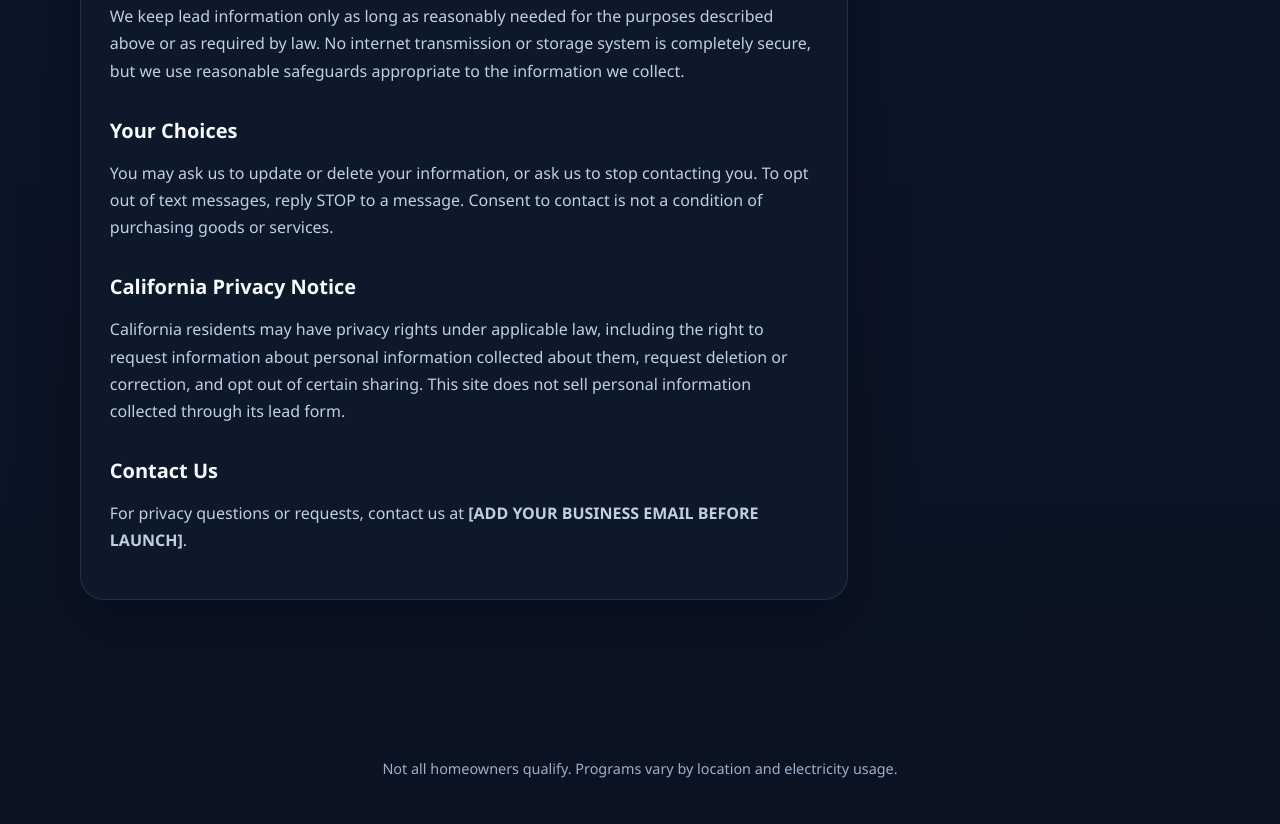
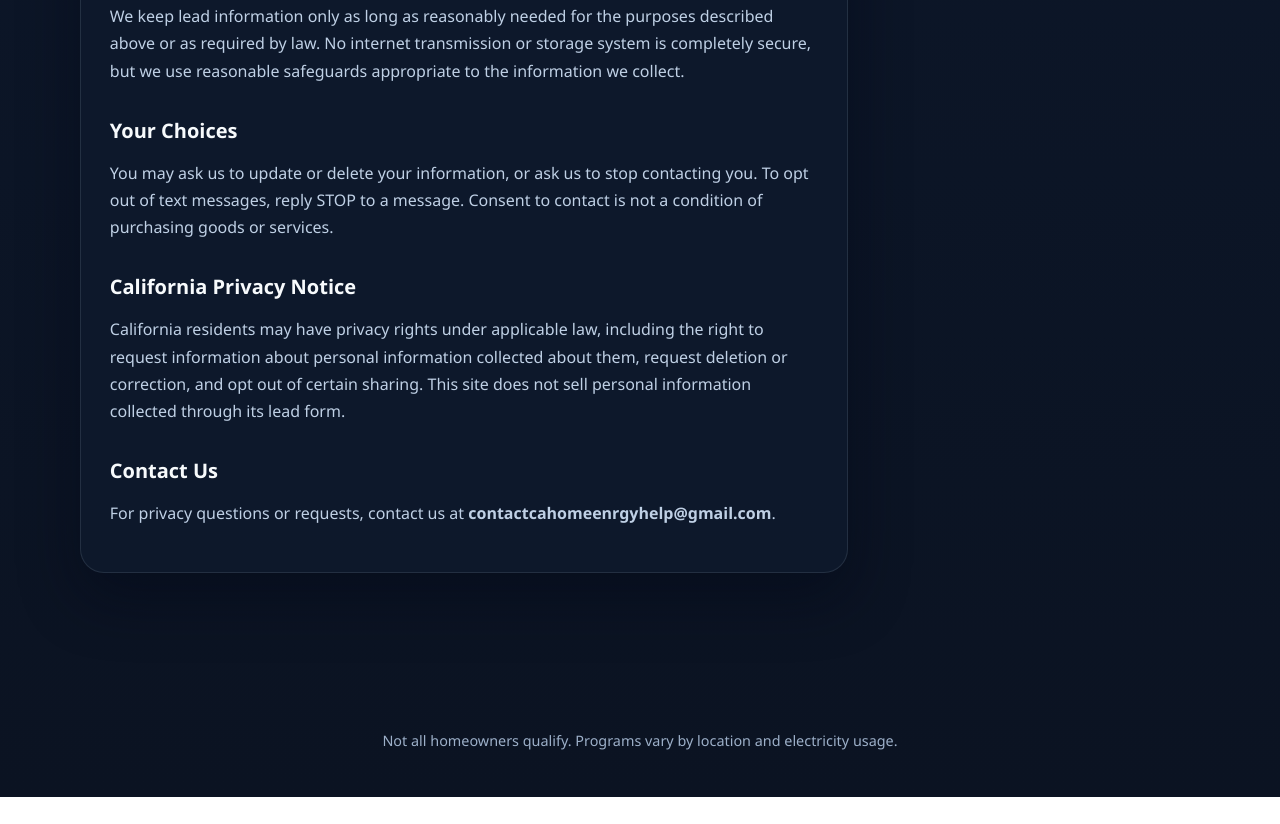
Before and after one commit to jetzordaz/LandingPage, a plain HTML site: page privacy.html in a window 1280 px wide. Shown: the part 911-1735 px from the top of the page. After the commit the page ends 1708 px from the top, so only its background shows below. Drawn offline with Linux system fonts and the light colour scheme.

Commit message:
Update business email

```diff
--- a/privacy.html
+++ b/privacy.html
@@ -45,7 +45,7 @@
           <p>California residents may have privacy rights under applicable law, including the right to request information about personal information collected about them, request deletion or correction, and opt out of certain sharing. This site does not sell personal information collected through its lead form.</p>
 
           <h2>Contact Us</h2>
-          <p>For privacy questions or requests, contact us at <strong>[ADD YOUR BUSINESS EMAIL BEFORE LAUNCH]</strong>.</p>
+          <p>For privacy questions or requests, contact us at <strong>contactcahomeenrgyhelp@gmail.com</strong>.</p>
         </article>
 
         <article class="policy-copy" id="spanishPolicy" hidden lang="es">
@@ -68,7 +68,7 @@
           <p>Los residentes de California pueden tener derechos de privacidad conforme a la ley aplicable, incluido el derecho de solicitar informacion sobre los datos recopilados, pedir eliminacion o correccion y excluirse de ciertos tipos de intercambio. Este sitio no vende la informacion personal recopilada en el formulario.</p>
 
           <h2>Contactanos</h2>
-          <p>Para preguntas o solicitudes de privacidad, contactanos en <strong>[AGREGA TU CORREO COMERCIAL ANTES DEL LANZAMIENTO]</strong>.</p>
+          <p>Para preguntas o solicitudes de privacidad, contactanos en <strong>contactcahomeenrgyhelp@gmail.com</strong>.</p>
         </article>
       </section>
     </main>
```
Also changed, not shown: 1 other file.
